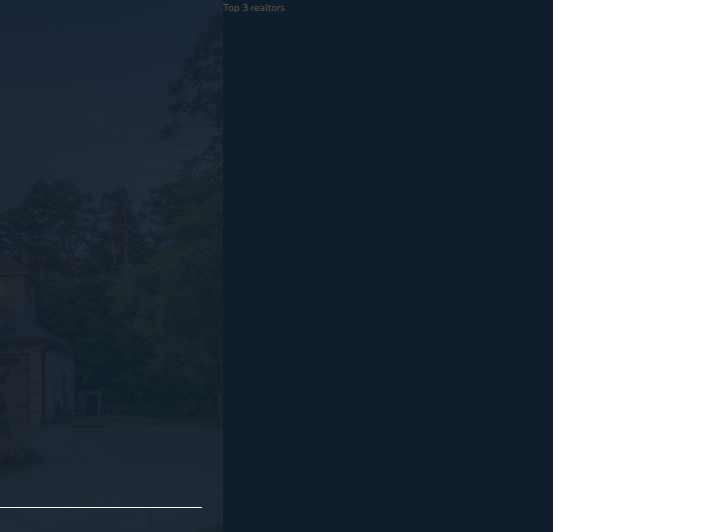
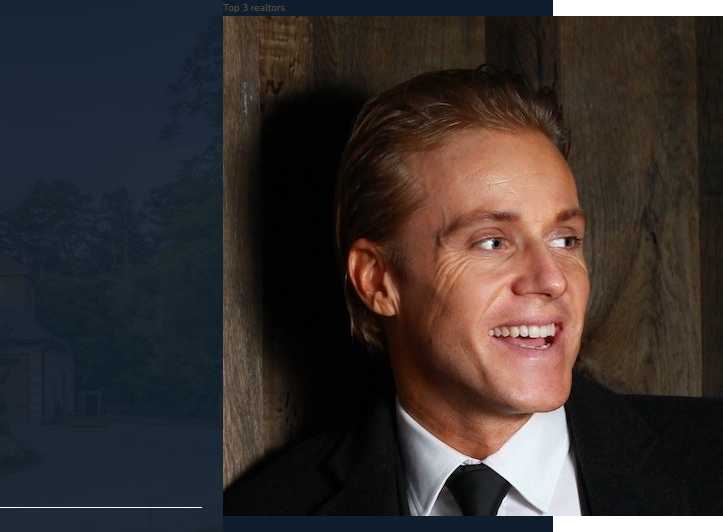
Before and after one commit to gsharma101/Nexter, a website: page index.html in a window 1280 px wide. Shown: the top 532 px of the page, 727-1450 px from the left, 723 px wide, since content can reach past the window. Drawn offline with nearby package versions, Linux system fonts and the light colour scheme.

Commit message:
realtors

```diff
--- a/index.html
+++ b/index.html
@@ -31,7 +31,14 @@
         <img src="img/logo-bi.png" alt="bbc">
       </div>
     </header>
-    <div class="realtors">Top 3 realtors</div>
+    <div class="realtors">
+      Top 3 realtors
+      <div class="realtors__list">
+        <img src="img/realtor-1.jpeg" alt="Relator 1" class="realtors__list">
+        <div class="relators__details">
+        </div>
+      </div>
+    </div>
 
     <section class="features">
       <div class="feature">
```
